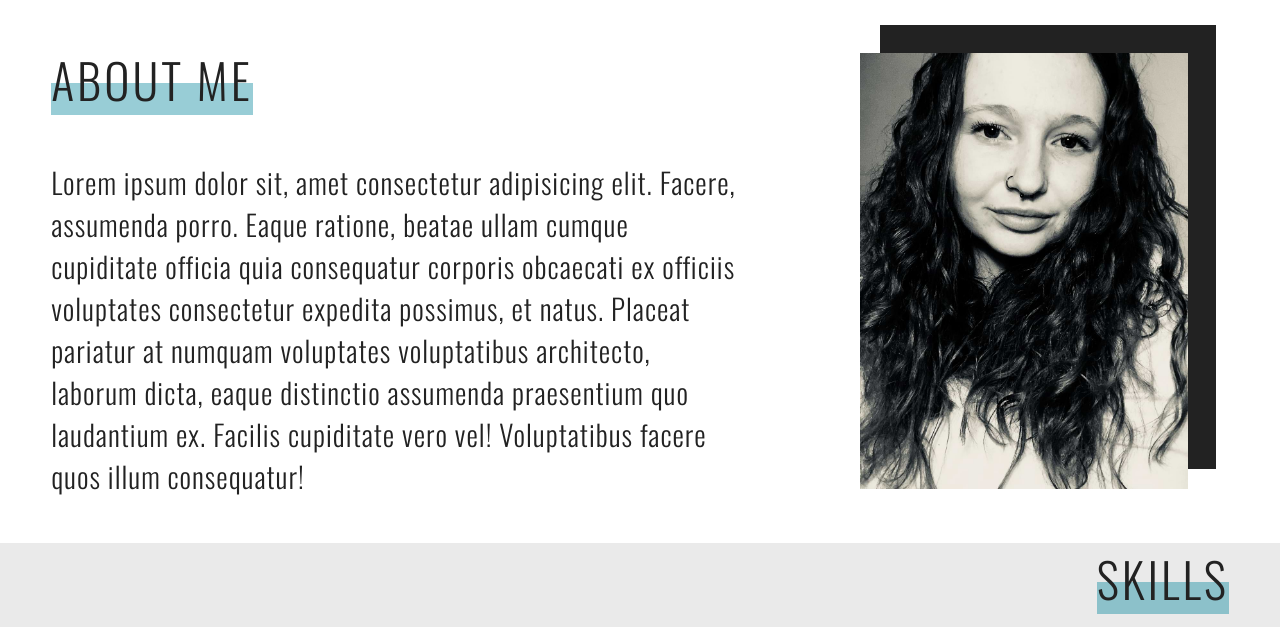
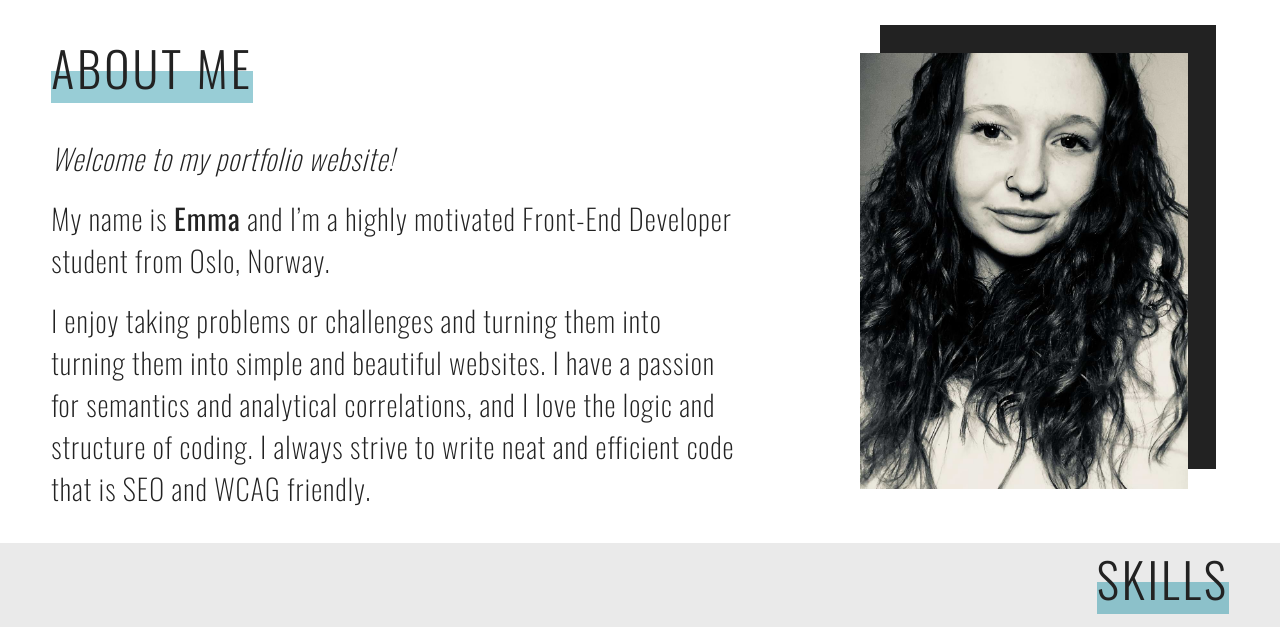
Before and after one commit to xentraz/emmaford, a plain HTML site: page index.html in a window 1280 px wide. Shown: the part 802-1429 px from the top of the page. Drawn offline with nearby package versions, Linux system fonts and the light colour scheme.

Commit message:
portfolio descriptions complete

```diff
--- a/css/partials/index.css
+++ b/css/partials/index.css
@@ -17,6 +17,15 @@
   flex-direction: column;
   justify-content: space-evenly;
   align-items: flex-start;
+}
+
+.about_me_info p span {
+  font-weight: 400;
+}
+
+.about_me_info p .italic {
+  font-weight: 200;
+  font-style: italic;
 }
 
 .about_me_img {
--- a/css/partials/layout.css
+++ b/css/partials/layout.css
@@ -70,7 +70,7 @@ h3 {
 p,
 label {
   font-size: 1.8rem;
-  font-weight: 300;
+  font-weight: 200;
   letter-spacing: 1px;
 
   color: var(--dark-grey);
--- a/css/partials/portfolio.css
+++ b/css/partials/portfolio.css
@@ -28,6 +28,10 @@
 .project_dsc {
   display: inline-flex;
   align-items: center;
+}
+
+.project_dsc p span {
+  font-style: italic;
 }
 
 .project_img {
--- a/index.html
+++ b/index.html
@@ -43,7 +43,9 @@
     <div class="about_me">
       <div class="about_me_info">
         <h2 class="static">About me</h2>
-        <p><span>Lorem</span> ipsum dolor sit, amet consectetur adipisicing elit. Facere, assumenda porro. Eaque ratione, beatae ullam cumque cupiditate officia quia consequatur corporis obcaecati ex officiis voluptates consectetur expedita possimus, et natus. Placeat pariatur at numquam voluptates voluptatibus architecto, laborum dicta, eaque distinctio assumenda praesentium quo laudantium ex. Facilis cupiditate vero vel! Voluptatibus facere quos illum consequatur!</p>
+        <p><span class="italic">Welcome to my portfolio website!</span></p>
+        <p>My name is <span>Emma</span> and I’m a highly motivated Front-End Developer student from Oslo, Norway.</p>
+        <p>I enjoy taking problems or challenges and turning them into turning them into simple and beautiful websites. I have a passion for semantics and analytical correlations, and I love the logic and structure of coding. I always strive to write neat and efficient code that is SEO and WCAG friendly. </p>
       </div>
       <div class="about_me_img">
         <img src="/img/IMG_8100.jpg" alt="NEEDED">
```
Also changed, not shown: portfolio.html (+5 -5 lines).
